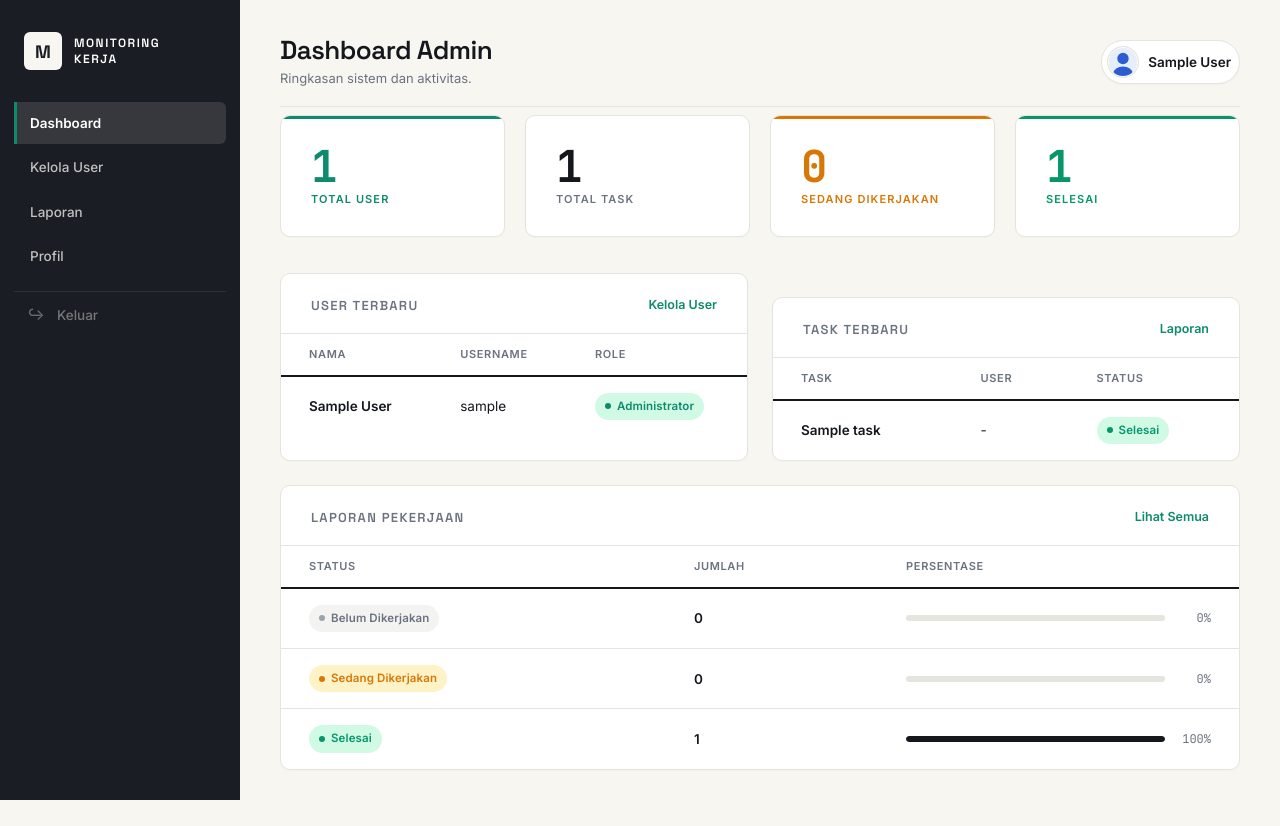
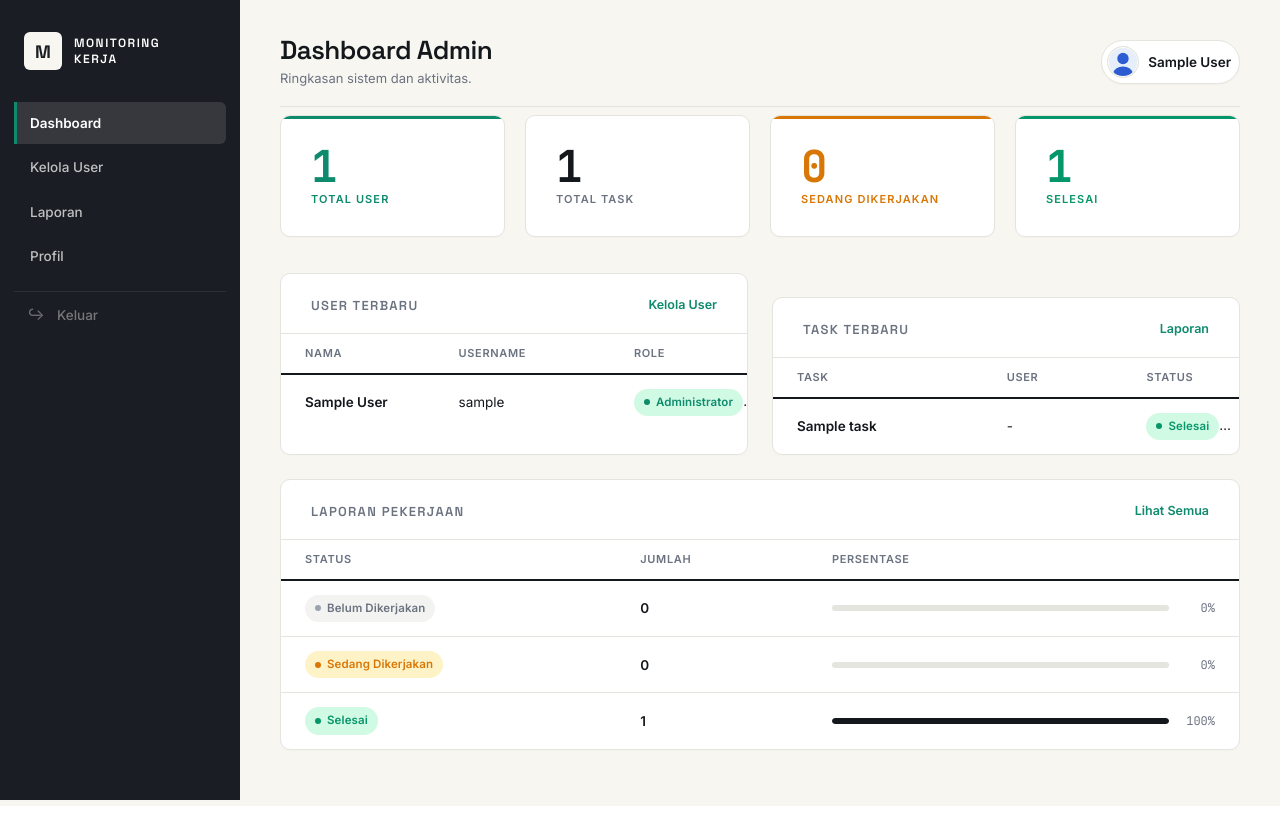
Before and after one commit to ujaaa/monitoring_kerja, a PHP site: page /admin/dashboard_admin.php in a window 1280 px wide. Run offline with PHP 8.4, Linux system fonts and the light colour scheme; the visitor is signed in with stand-in values (Sample User, id 1); tables that the repository leaves empty or names only in its code hold one stand-in row (values such as "Sample post").

Commit message:
Improve table column precision across dashboards
- Use table-layout: fixed for consistent column alignment
- Add explicit width rules per table context
- Prevent cell overflow with text-overflow: ellipsis
- Add specific classes: admin-user-table, admin-task-table, admin-laporan-table, user-dashboard-table, supervisor-task-table, task-main-table, laporan-table
- Normalize padding and remove white-space wrapping in cells

```diff
--- a/admin/dashboard_admin.php
+++ b/admin/dashboard_admin.php
@@ -39,7 +39,7 @@ page_start("Dashboard Admin", "Ringkasan sistem dan aktivitas.", "dashboard");
         <?php if (empty($users)): ?>
             <div class="empty-task">Belum ada user terdaftar.</div>
         <?php else: ?>
-            <table class="report-table">
+            <table class="report-table admin-user-table">
                 <thead><tr><th>Nama</th><th>Username</th><th>Role</th></tr></thead>
                 <tbody>
                     <?php foreach ($users as $u): ?>
@@ -62,7 +62,7 @@ page_start("Dashboard Admin", "Ringkasan sistem dan aktivitas.", "dashboard");
         <?php if (empty($recentTasks)): ?>
             <div class="empty-task">Belum ada pekerjaan tercatat.</div>
         <?php else: ?>
-            <table class="report-table">
+            <table class="report-table admin-task-table">
                 <thead><tr><th>Task</th><th>User</th><th>Status</th></tr></thead>
                 <tbody>
                     <?php foreach ($recentTasks as $t): ?>
@@ -86,7 +86,7 @@ page_start("Dashboard Admin", "Ringkasan sistem dan aktivitas.", "dashboard");
     <?php if ($counts["total"] === 0): ?>
         <div class="empty-task">Belum ada pekerjaan tercatat.</div>
     <?php else: ?>
-        <table class="report-table">
+        <table class="report-table admin-laporan-table">
             <thead>
                 <tr><th>Status</th><th>Jumlah</th><th>Persentase</th></tr>
             </thead>
--- a/admin/users.php
+++ b/admin/users.php
@@ -133,7 +133,7 @@ page_start("Kelola User", $q !== "" ? "Hasil pencarian \"" . $q . "\"" : "Tambah
     <?php if (empty($users)): ?>
         <div class="empty-task">Tidak ada user yang cocok.</div>
     <?php else: ?>
-        <table class="report-table">
+        <table class="report-table admin-user-table">
             <thead>
                 <tr>
                     <th>Nama</th>
--- a/assets/css/style.css
+++ b/assets/css/style.css
@@ -544,11 +544,12 @@ button, input, select, textarea {
     width: 100%;
     border-collapse: collapse;
     font-size: 13.5px;
+    table-layout: fixed;
 }
 
 .report-table th,
 .task-table th {
-    padding: 12px 28px;
+    padding: 11px 24px;
     background: var(--surface);
     color: var(--muted);
     font-size: 11px;
@@ -558,16 +559,21 @@ button, input, select, textarea {
     text-align: left;
     border-bottom: 2px solid var(--ink);
     white-space: nowrap;
+    overflow: hidden;
+    text-overflow: ellipsis;
 }
 
 .report-table td,
 .task-table td {
-    padding: 16px 28px;
+    padding: 14px 24px;
     border-bottom: 1px solid var(--border);
     color: var(--ink);
     vertical-align: middle;
     line-height: 1.5;
     transition: background var(--transition);
+    overflow: hidden;
+    text-overflow: ellipsis;
+    white-space: nowrap;
 }
 
 .report-table tbody tr:last-child td,
@@ -601,6 +607,93 @@ button, input, select, textarea {
 .task-desc { color: var(--muted); font-size: 12.5px; }
 .task-actions { display: flex; gap: 6px; align-items: center; }
 .task-actions form { margin: 0; }
+
+/* Report table column alignment */
+.report-table th:first-child,
+.report-table td:first-child {
+    padding-left: 24px;
+}
+
+.report-table th:last-child,
+.report-table td:last-child {
+    padding-right: 24px;
+}
+
+/* User dashboard table columns */
+.user-dashboard-table th:nth-child(1),
+.user-dashboard-table td:nth-child(1) { width: 70%; }
+
+.user-dashboard-table th:nth-child(2),
+.user-dashboard-table td:nth-child(2) { width: 30%; }
+
+/* Admin laporan table columns */
+.admin-laporan-table th:nth-child(1),
+.admin-laporan-table td:nth-child(1) { width: 35%; }
+.admin-laporan-table th:nth-child(2),
+.admin-laporan-table td:nth-child(2) { width: 20%; }
+.admin-laporan-table th:nth-child(3),
+.admin-laporan-table td:nth-child(3) { width: 45%; }
+
+/* User dashboard table columns */
+.user-dashboard-table th:nth-child(1),
+.user-dashboard-table td:nth-child(1) { width: 70%; }
+
+.user-dashboard-table th:nth-child(2),
+.user-dashboard-table td:nth-child(2) { width: 30%; }
+
+/* Admin user table columns */
+.admin-user-table th:nth-child(1),
+.admin-user-table td:nth-child(1) { width: 28%; }
+.admin-user-table th:nth-child(2),
+.admin-user-table td:nth-child(2) { width: 32%; }
+.admin-user-table th:nth-child(3),
+.admin-user-table td:nth-child(3) { width: 25%; }
+.admin-user-table th:nth-child(4),
+.admin-user-table td:nth-child(4) { width: 15%; }
+
+/* Admin recent tasks table columns */
+.admin-task-table th:nth-child(1),
+.admin-task-table td:nth-child(1) { width: 45%; }
+.admin-task-table th:nth-child(2),
+.admin-task-table td:nth-child(2) { width: 30%; }
+.admin-task-table th:nth-child(3),
+.admin-task-table td:nth-child(3) { width: 25%; }
+
+/* Laporan table columns */
+.laporan-table th:nth-child(1),
+.laporan-table td:nth-child(1) { width: 35%; }
+.laporan-table th:nth-child(2),
+.laporan-table td:nth-child(2) { width: 20%; }
+.laporan-table th:nth-child(3),
+.laporan-table td:nth-child(3) { width: 15%; }
+.laporan-table th:nth-child(4),
+.laporan-table td:nth-child(4) { width: 15%; }
+.laporan-table th:nth-child(5),
+.laporan-table td:nth-child(5) { width: 15%; }
+
+/* Supervisor task table columns */
+.supervisor-task-table th:nth-child(1),
+.supervisor-task-table td:nth-child(1) { width: 30%; }
+.supervisor-task-table th:nth-child(2),
+.supervisor-task-table td:nth-child(2) { width: 22%; }
+.supervisor-task-table th:nth-child(3),
+.supervisor-task-table td:nth-child(3) { width: 16%; }
+.supervisor-task-table th:nth-child(4),
+.supervisor-task-table td:nth-child(4) { width: 16%; }
+.supervisor-task-table th:nth-child(5),
+.supervisor-task-table td:nth-child(5) { width: 16%; }
+
+/* User task table columns */
+.task-main-table th:nth-child(1),
+.task-main-table td:nth-child(1) { width: 38%; }
+.task-main-table th:nth-child(2),
+.task-main-table td:nth-child(2) { width: 16%; }
+.task-main-table th:nth-child(3),
+.task-main-table td:nth-child(3) { width: 16%; }
+.task-main-table th:nth-child(4),
+.task-main-table td:nth-child(4) { width: 16%; }
+.task-main-table th:nth-child(5),
+.task-main-table td:nth-child(5) { width: 14%; }
 
 /* ---------- BADGES ---------- */
 .badge,
--- a/shared/laporan.php
+++ b/shared/laporan.php
@@ -65,7 +65,7 @@ page_start("Laporan Pekerjaan", "Rekap status pekerjaan" . ($scoped ? " Anda" :
     <?php if (empty($tasks)): ?>
         <div class="empty-task">Belum ada pekerjaan yang tercatat.</div>
     <?php else: ?>
-        <table class="report-table">
+        <table class="report-table laporan-table">
             <thead>
                 <tr>
                     <th>Task</th>
--- a/supervisor/dashboard_supervisor.php
+++ b/supervisor/dashboard_supervisor.php
@@ -40,7 +40,7 @@ page_start("Dashboard Supervisor", "Ringkasan pekerjaan seluruh tim.", "dashboar
     <?php if (empty($tasks)): ?>
         <div class="empty-task">Belum ada pekerjaan tercatat.</div>
     <?php else: ?>
-        <table class="report-table">
+        <table class="report-table supervisor-task-table">
             <thead>
                 <tr><th>Pekerjaan</th><th>User</th><th>Status</th><th>Deadline</th></tr>
             </thead>
--- a/supervisor/monitoring_task.php
+++ b/supervisor/monitoring_task.php
@@ -63,7 +63,7 @@ page_start("Monitoring Pekerjaan", "Pantau progres pekerjaan seluruh tim.", "mon
     <?php if (empty($tasks)): ?>
         <div class="empty-task">Tidak ada pekerjaan yang cocok dengan filter.</div>
     <?php else: ?>
-        <table class="report-table">
+        <table class="report-table supervisor-task-table">
             <thead>
                 <tr>
                     <th>Pekerjaan</th>
--- a/user/dashboard_user.php
+++ b/user/dashboard_user.php
@@ -39,7 +39,7 @@ page_start("Dashboard", "Selamat datang, " . $nama . ".", "dashboard");
     <?php if (empty($recent)): ?>
         <div class="empty-task">Belum ada pekerjaan. <a href="task.php">Tambah sekarang</a>.</div>
     <?php else: ?>
-        <table class="report-table">
+        <table class="report-table user-dashboard-table">
             <thead>
                 <tr><th>Pekerjaan</th><th>Status</th></tr>
             </thead>
--- a/user/task.php
+++ b/user/task.php
@@ -101,7 +101,7 @@ page_start("Data Pekerjaan", "Kelola semua pekerjaan Anda.", "task");
             Belum ada pekerjaan. Klik "Tambah Pekerjaan" untuk memulai.
         </div>
     <?php else: ?>
-        <table class="report-table">
+        <table class="report-table task-main-table">
             <thead>
                 <tr>
                     <th>Pekerjaan</th>
```
